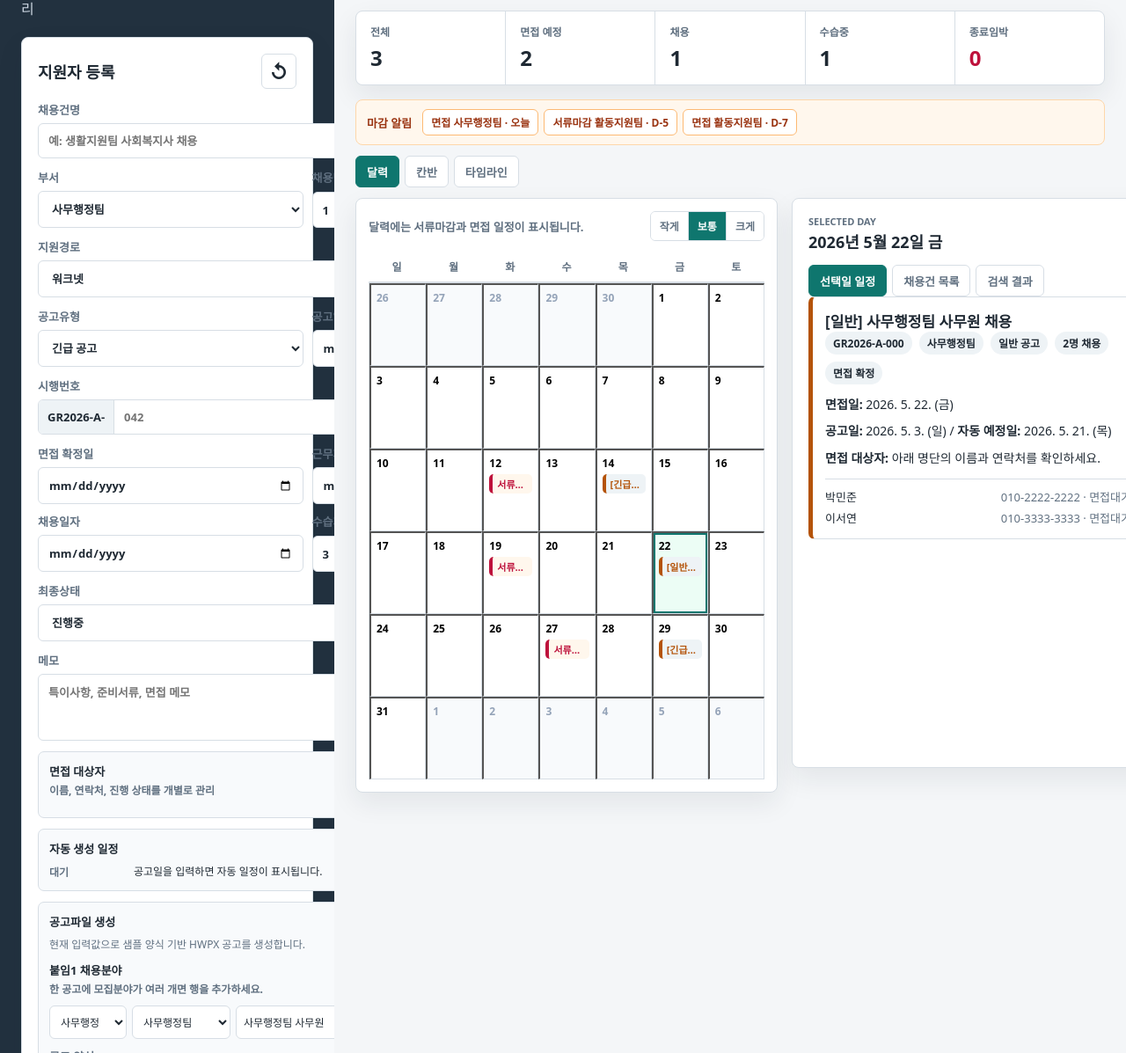
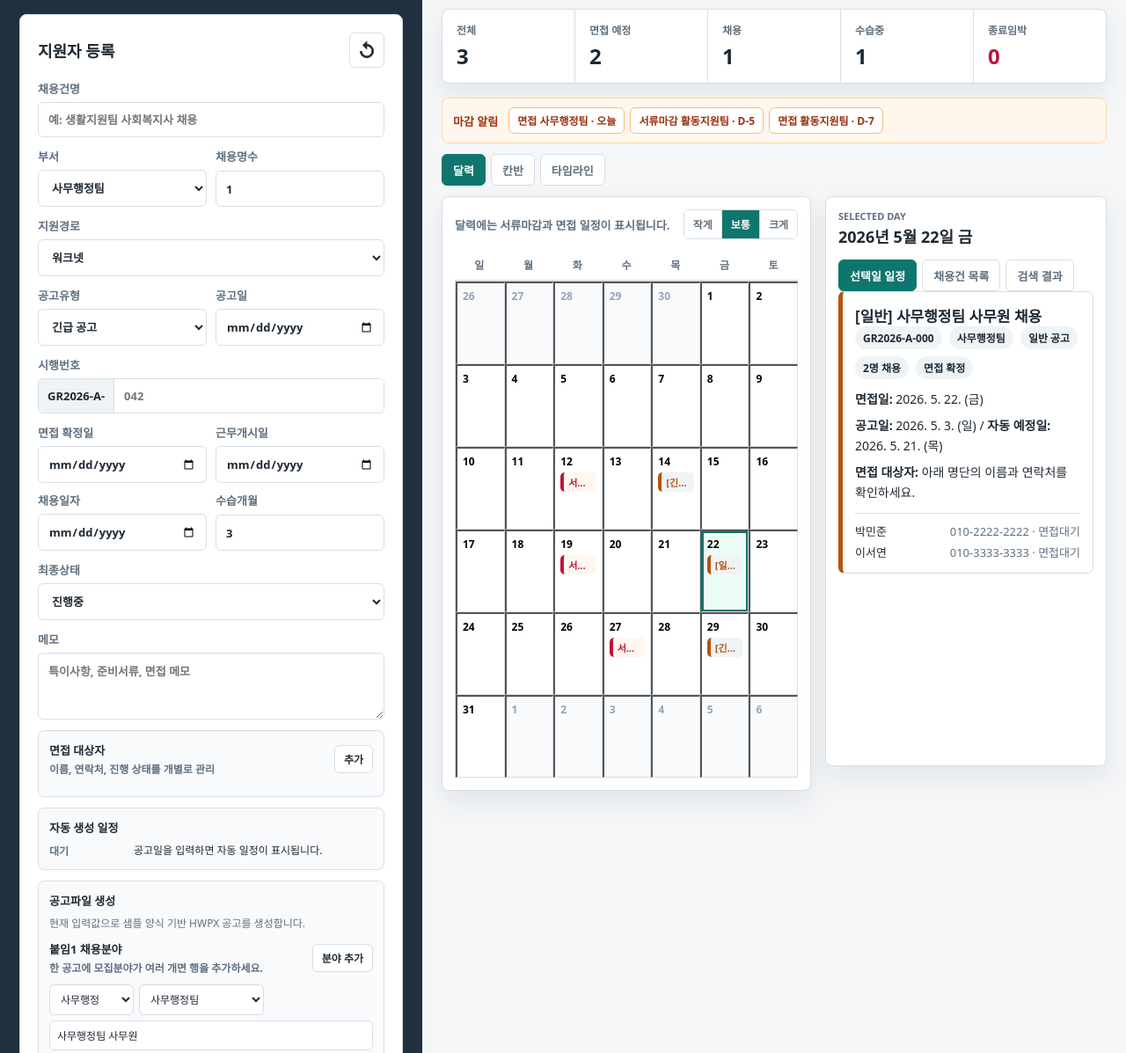
Before and after one commit to kittycong/guro_recruitment-calendar-app, a plain HTML site: page outputs/recruitment_calendar_app/index.html in a window 1280 px wide. Shown: the part 93-1290 px from the top of the page at 88% size. Drawn offline with Linux system fonts and the light colour scheme.

Commit message:
Adjust recruitment app layout ratios

```diff
--- a/outputs/recruitment_calendar_app/styles.css
+++ b/outputs/recruitment_calendar_app/styles.css
@@ -49,13 +49,13 @@ button {
 .app-shell {
   min-height: 100vh;
   display: grid;
-  grid-template-columns: minmax(320px, 380px) 1fr;
+  grid-template-columns: minmax(420px, 480px) minmax(0, 1fr);
 }
 
 .sidebar {
   background: #22313f;
   color: #f8fafc;
-  padding: 24px;
+  padding: 22px;
   overflow-y: auto;
 }
 
@@ -93,7 +93,7 @@ button {
 
 .sidebar .panel {
   color: var(--text);
-  padding: 18px;
+  padding: 20px;
 }
 
 .panel-heading,
@@ -271,7 +271,13 @@ button:focus-visible {
 }
 
 .recruitment-field-row {
-  grid-template-columns: 88px 112px minmax(120px, 1.2fr) 58px minmax(150px, 1.5fr) auto;
+  grid-template-columns: 96px minmax(0, 1fr) 64px 48px;
+  align-items: start;
+}
+
+.recruitment-field-row [data-field-setting="fieldName"],
+.recruitment-field-row [data-field-setting="duty"] {
+  grid-column: 1 / -1;
 }
 
 .interviewee-row button,
@@ -280,6 +286,8 @@ button:focus-visible {
   border-radius: 5px;
   background: #ffffff;
   color: var(--muted);
+  min-height: 34px;
+  min-width: 44px;
   padding: 0 8px;
   font-size: 12px;
   font-weight: 800;
@@ -364,7 +372,7 @@ button:focus-visible {
 }
 
 .main {
-  padding: 24px;
+  padding: 22px;
   overflow: hidden;
 }
 
@@ -509,7 +517,7 @@ button:focus-visible {
 
 .content-grid {
   display: grid;
-  grid-template-columns: minmax(480px, 560px) minmax(420px, 1fr);
+  grid-template-columns: minmax(0, 1fr) minmax(280px, 320px);
   gap: 16px;
   min-height: 0;
 }
@@ -720,7 +728,7 @@ button:focus-visible {
 }
 
 .day-panel {
-  padding: 18px;
+  padding: 14px;
   min-width: 0;
   max-height: calc(100vh - 152px);
   overflow-y: auto;
@@ -1097,7 +1105,7 @@ hr {
   margin: 16px 0;
 }
 
-@media (max-width: 1180px) {
+@media (max-width: 1120px) {
   .app-shell {
     grid-template-columns: 1fr;
   }
@@ -1107,11 +1115,17 @@ hr {
   }
 
   .content-grid {
-    grid-template-columns: 1fr;
+    grid-template-columns: minmax(0, 1fr) minmax(280px, 320px);
   }
 
   .day-panel {
     max-height: none;
+  }
+}
+
+@media (max-width: 900px) {
+  .content-grid {
+    grid-template-columns: 1fr;
   }
 }
 
```
